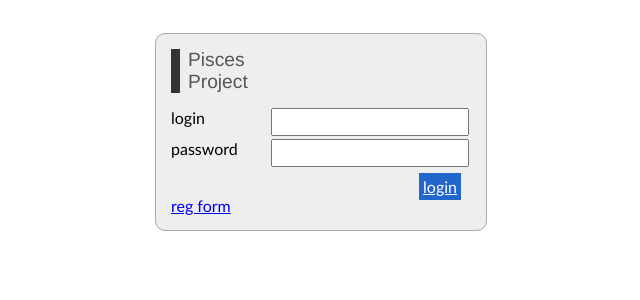
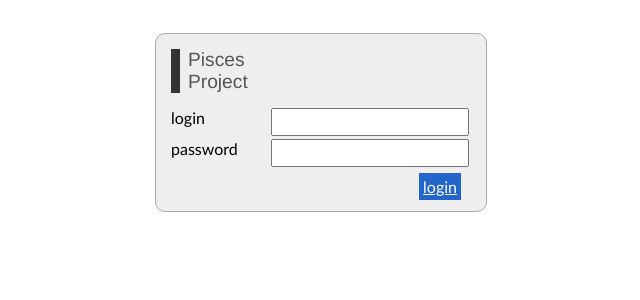
Before and after one commit to timothykim/pisces, a Django app: template templates/login.html in a window 1280 px wide. Shown: the part 167-467 px from the top of the page, without its empty margins (285-925 px from the left). Run offline with Django 3.2, Linux system fonts and the light colour scheme; the template is opened without the code that fills it, so the values that code supplies are empty.

Commit message:
removed testing link

```diff
--- a/templates/login.html
+++ b/templates/login.html
@@ -72,7 +72,6 @@
 	<div style="text-align:right;margin-top:10px;margin-right:10px;">
 		<span class="loginbutton" onclick="login.go()">login</span>
 	</div>
-	<a href="/static/reg.pdf">reg form</a>
 </div>
 </div>
 </form>
```
